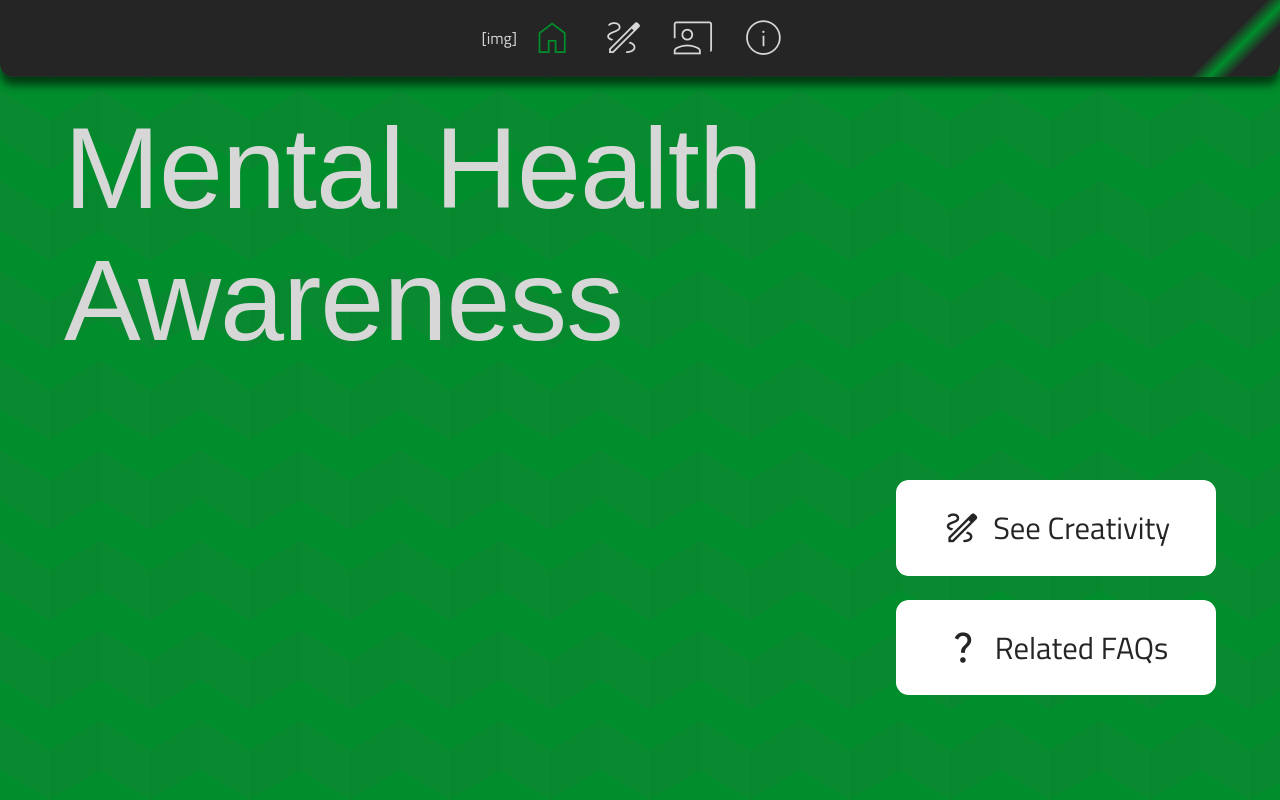
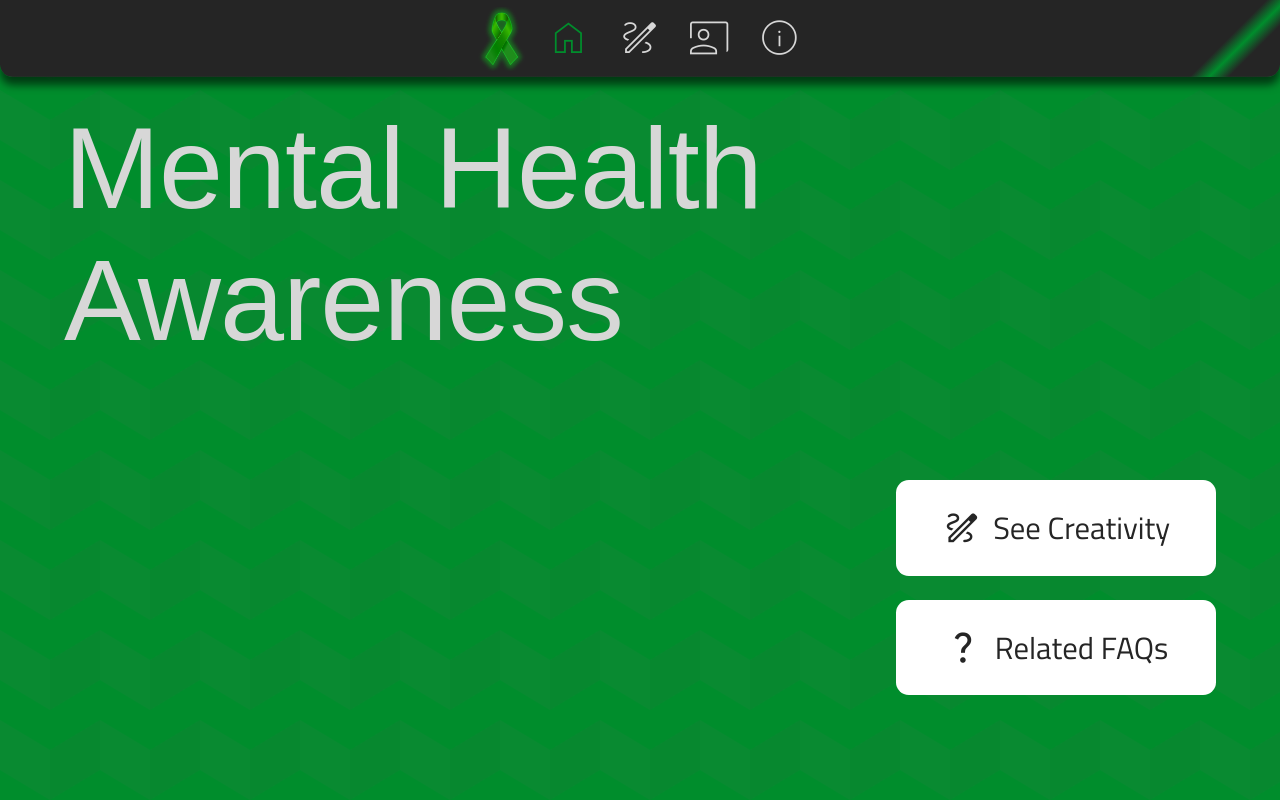
Before and after one commit to jisgrade12/home, a website: page public/mentalhealth.html in a window 1280 px wide. Shown: the top 800 px of the page. Drawn offline with nearby package versions, Linux system fonts and the light colour scheme; a web font is replaced by a local one.

Commit message:
Added and fixed logo

```diff
--- a/public/mentalhealth.html
+++ b/public/mentalhealth.html
@@ -57,6 +57,15 @@
         justify-content: center;
         text-align: center;
       }
+      nav img {
+        margin-top: 0.5vw;
+        width: 5vw;
+        filter: contrast(0) grayscale(0);
+        transition: all 0.5s ease-in-out;
+      }
+      nav:hover img {
+        filter: contrast(1) grayscale(0);
+      }
       nav > .pages {
         margin: 0;
       }
@@ -75,7 +84,7 @@
   </head>
   <body>
     <nav>
-      <a href="#tp">[img]</a>
+      <a href="#tp"><img src="images/mental.png" alt="" /></a>
       <span class="pages"
         ><a href="#tp"
           ><span class="material-symbols-outlined" id="activated">
```
Also changed, not shown: public/mentalhealth/art.html (+7 -0 lines), public/mentalhealth/credits.html (+7 -0 lines), public/mentalhealth/presentation.html (+7 -0 lines).
